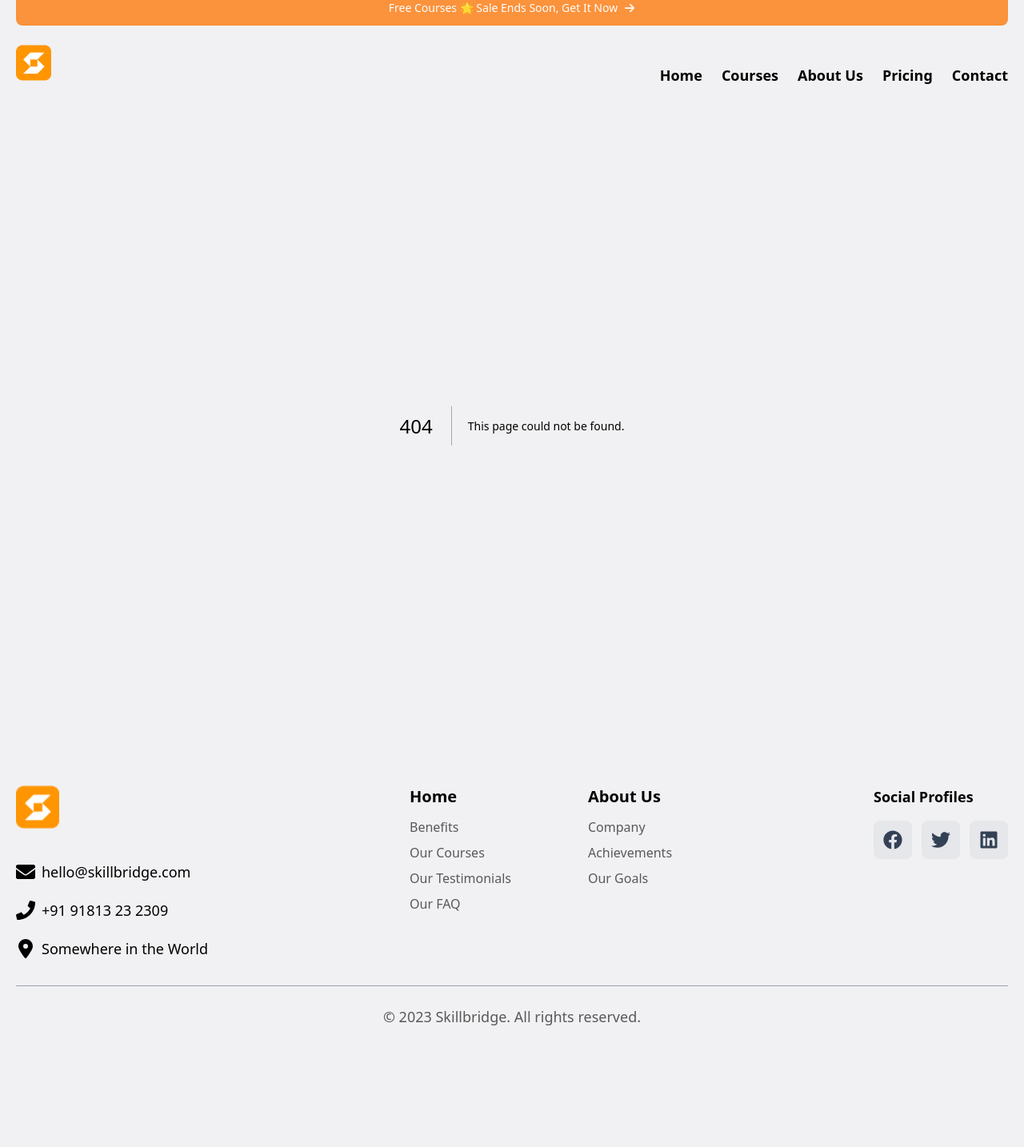
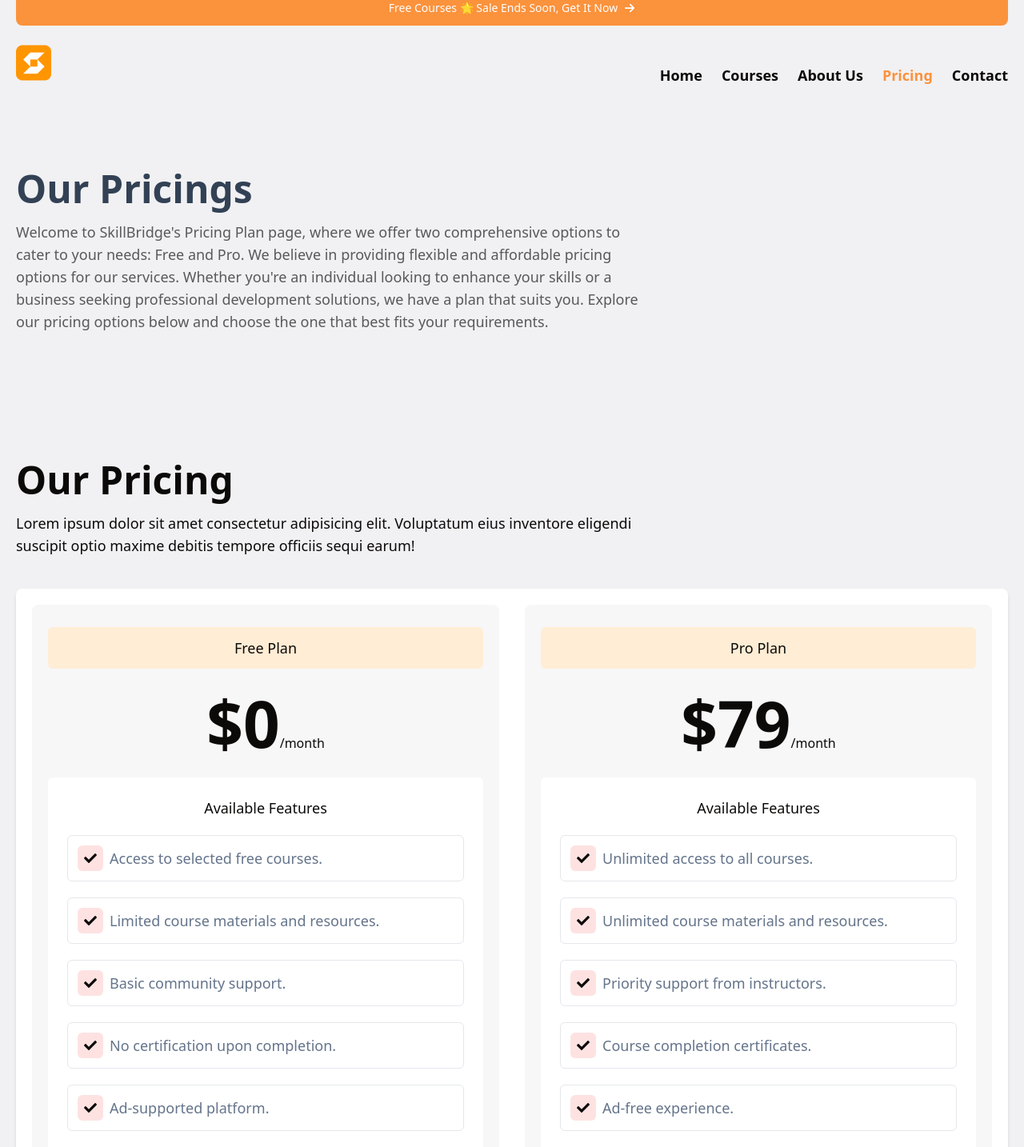
Before and after one commit to Rifkynur/modena-course, a Next.js app: page /pricing in a window 1280 px wide. Before the commit this address had no page. Shown: the part 36-1470 px from the top of the page at 80% size. Before the commit the page ends 1371 px from the top, so only its background shows below. Built offline with nearby package versions, Linux system fonts and the light colour scheme.

Commit message:
create pricing page

```diff
--- /dev/null
+++ b/src/app/courses/[id]/page.tsx
@@ -0,0 +1,7 @@
+import React from "react";
+
+const page = () => {
+  return <div>page</div>;
+};
+
+export default page;
--- /dev/null
+++ b/src/app/pricing/page.tsx
@@ -0,0 +1,16 @@
+import React from "react";
+import Hero from "@/components/page/pricing/Hero";
+import Price from "@/components/page/pricing/Price";
+import Faq from "@/components/page/home/Faq";
+
+const page = () => {
+  return (
+    <div className="min-h-screen container">
+      <Hero />
+      <Price />
+      <Faq />
+    </div>
+  );
+};
+
+export default page;
--- a/src/components/layout/Footer.tsx
+++ b/src/components/layout/Footer.tsx
@@ -10,6 +10,7 @@ import { FaLocationDot } from "react-icons/fa6";
 
 const Footer = () => {
   return (
+    <div className="bg-white mt-8 lg:mt-10">
       <div className="container py-[50px]">
         <div className=" flex flex-col gap-6 md:flex-row md:justify-between pb-8">
           <div className="flex flex-col gap-7 items-start lg:gap-10">
@@ -71,6 +72,7 @@ const Footer = () => {
           </p>
         </div>
       </div>
+    </div>
   );
 };
 
--- a/src/components/layout/Navbar.tsx
+++ b/src/components/layout/Navbar.tsx
@@ -73,7 +73,12 @@ const Navbar = () => {
             </Link>
           </li>
           <li>
-            <Link href={"/"}>Pricing</Link>
+            <Link
+              href={"/pricing"}
+              className={`${pathname == "/pricing" ? "text-orange-400" : ""}`}
+            >
+              Pricing
+            </Link>
           </li>
           <li>
             <Link href={"/"}>Contact</Link>
--- a/src/components/page/aboutUs/Hero.tsx
+++ b/src/components/page/aboutUs/Hero.tsx
@@ -1,5 +1,4 @@
 import React from "react";
-import AboutCard from "./AboutCard";
 
 const Hero = () => {
   return (
--- a/src/components/page/home/Faq.tsx
+++ b/src/components/page/home/Faq.tsx
@@ -11,8 +11,8 @@ import { faq } from "@/app/data/home";
 
 const Faq = () => {
   return (
-    <section className="py-8 flex flex-col gap-4 items-start  md:py-10 lg:py-20 md:justify-between lg:flex-row">
-      <div className="flex flex-col gap-4 items-start">
+    <section className="py-8 flex flex-col gap-4 items-start bg-white rounded-lg p-6 md:py-10 lg:py-20 md:justify-between lg:p-16 lg:flex-row ">
+      <div className="flex flex-col gap-4 items-start max-w-[420px]">
         <div className="flex flex-col gap-2 lg:gap-4">
           <h2 className="font-bold text-3xl lg:text-5xl">
             Frequently Asked Questions
@@ -27,7 +27,7 @@ const Faq = () => {
           See All FAQ&apos;s
         </Button>
       </div>
-      <div className="mt-10 p-4 flex flex-col gap-4 md:gap-8 w-full md:flex-1 md:max-w-[800px] bg-slate-50 md:p-8">
+      <div className="mt-10 p-4 flex flex-col gap-4 md:gap-8 w-full md:flex-1 md:max-w-[800px] md:p-8">
         {faq.map((data) => {
           return (
             <Accordion type="single" collapsible key={data.id}>
--- a/src/components/page/home/OurCoursesCard.tsx
+++ b/src/components/page/home/OurCoursesCard.tsx
@@ -1,36 +1,68 @@
-import React from 'react'
-import { Badge } from '@/components/ui/badge'
-import { Button } from '@/components/ui/button'
+"use client";
+import React from "react";
+import { Badge } from "@/components/ui/badge";
+import { Button } from "@/components/ui/button";
+import { useRouter } from "next/navigation";
 
 type OurCoursesCardProps = {
-        id?:string,
-        img: string,
-        times:string,
-        levels:string,
-        teacher:string,
-        title:string,
-        description:string
-}
+  id?: string;
+  img: string;
+  times: string;
+  levels: string;
+  teacher: string;
+  title: string;
+  description: string;
+};
 
-const OurCoursesCard = ({description,img,levels,teacher,times,title}:OurCoursesCardProps) => {
+const OurCoursesCard = ({
+  description,
+  img,
+  levels,
+  teacher,
+  times,
+  title,
+}: OurCoursesCardProps) => {
+  const router = useRouter();
+  const handleToCourses = () => {
+    router.push("/courses");
+  };
   return (
-    <div className='p-6 rounded-lg bg-white flex flex-col gap-6 justify-between'>
-        <div className='rounded-lg h-[172px] md:h-[200px] lg:h-[300px] bg-slate-400'><img src={img} alt="img" className='w-full h-full object-cover rounded-lg'/></div>
-        <div className=''>
-          <div className='flex flex-col md:flex-row md:items-center md:justify-between'>
-            <div className='flex gap-2'>
-              <Badge variant={'outline'} className='bg-white'>{times}</Badge>
-              <Badge variant={'outline'} className='bg-white'>{levels}</Badge>
-            </div>
-            <h4 className='font-medium my-4 md:my-0 '>By {teacher}</h4>
+    <div className="p-6 rounded-lg bg-white flex flex-col gap-6 justify-between">
+      <div className="rounded-lg h-[172px] md:h-[200px] lg:h-[300px] bg-slate-400">
+        <img
+          src={img}
+          alt="img"
+          className="w-full h-full object-cover rounded-lg"
+        />
+      </div>
+      <div className="">
+        <div className="flex flex-col md:flex-row md:items-center md:justify-between">
+          <div className="flex gap-2">
+            <Badge variant={"outline"} className="bg-white">
+              {times}
+            </Badge>
+            <Badge variant={"outline"} className="bg-white">
+              {levels}
+            </Badge>
           </div>
-          <h2 className='mb-3 text-lg font-semibold md:text-xl md:mt-6 lg:text-2xl'>{title}</h2>
-          <p className='text-sm md:text-base text-gray-600 lg:text-lg'>{description}</p>
+          <h4 className="font-medium my-4 md:my-0 ">By {teacher}</h4>
         </div>
+        <h2 className="mb-3 text-lg font-semibold md:text-xl md:mt-6 lg:text-2xl">
+          {title}
+        </h2>
+        <p className="text-sm md:text-base text-gray-600 lg:text-lg">
+          {description}
+        </p>
+      </div>
 
-        <Button className='bg-slate-200 text-black font-medium hover:bg-slate-400 md:text-lg '>Get it Now</Button>
+      <Button
+        className="bg-slate-200 text-black font-medium hover:bg-slate-400 md:text-lg "
+        onClick={handleToCourses}
+      >
+        Get it Now
+      </Button>
     </div>
-  )
-}
+  );
+};
 
-export default OurCoursesCard
+export default OurCoursesCard;
--- a/src/components/page/home/OurPricingCard.tsx
+++ b/src/components/page/home/OurPricingCard.tsx
@@ -1,29 +1,32 @@
-import React from 'react'
-import { Button } from '@/components/ui/button'
-import { FaCheck,FaTimes } from "react-icons/fa";
+import React from "react";
+import { Button } from "@/components/ui/button";
+import { FaCheck, FaTimes } from "react-icons/fa";
 
 type features = {
-        id: number,
-        available : boolean,
-        detailFeature : string
-      }
+  id: number;
+  available: boolean;
+  detailFeature: string;
+};
 type OurPricingCardProps = {
-    id?:number,
-    plan : string,
-    price : string,
-    features : features[]
-}
+  id?: number;
+  plan: string;
+  price: string;
+  features: features[];
+};
 
-const OurPricingCard = ({features,plan,price,id}:OurPricingCardProps) => {
+const OurPricingCard = ({ features, plan, price, id }: OurPricingCardProps) => {
   return (
-    <div className='bg-[#F7F7F8] px-5 py-7 rounded-lg flex flex-col gap-7'>
-        <div className='bg-red-100 p-3 rounded-md'>
-            <p className='text-center font-medium md:text-lg '>{plan}</p>
+    <div className="bg-[#F7F7F8] px-5 py-7 rounded-lg flex flex-col gap-7">
+      <div className="bg-orange-100 p-3 rounded-md">
+        <p className="text-center font-medium md:text-lg ">{plan}</p>
       </div>
-        <h2 className='text-center text-5xl font-bold md:text-6xl lg:text-[80px]'>${price}<span className='text-sm font-medium md:text-base'>/month</span></h2>
-        <div className='p-5 rouned-md bg-white rounded-md lg:p-6' >
-            <h4 className='text-center text-lg font-medium'>Available Features</h4>
-              {features.map((data, index) => (
+      <h2 className="text-center text-5xl font-bold md:text-6xl lg:text-[80px]">
+        ${price}
+        <span className="text-sm font-medium md:text-base">/month</span>
+      </h2>
+      <div className="p-5 rouned-md bg-white rounded-md lg:p-6">
+        <h4 className="text-center text-lg font-medium">Available Features</h4>
+        {features.map((data, index) =>
           data.available ? (
             <div
               key={index}
@@ -37,19 +40,25 @@ const OurPricingCard = ({features,plan,price,id}:OurPricingCardProps) => {
               </p>
             </div>
           ) : (
-                       <div className='flex items-start gap-2 mt-5 p-3 rounded-md border border-gray-200 lg:items-center' key={data.id}>
-                            <div className='w-fit p-2 rounded-md border'>
-                                <FaTimes/>
+            <div
+              className="flex items-start gap-2 mt-5 p-3 rounded-md border border-gray-200 lg:items-center"
+              key={data.id}
+            >
+              <div className="w-fit p-2 rounded-md border">
+                <FaTimes />
               </div>
-                            <p className='text-sm text-slate-500 lg:text-lg'>{data.detailFeature}</p>
+              <p className="text-sm text-slate-500 lg:text-lg">
+                {data.detailFeature}
+              </p>
             </div>
           )
-                    ))}
+        )}
+      </div>
+      <Button className="bg-orange-400 hover:bg-orange-500 lg:text-lg">
+        Get Started
+      </Button>
+    </div>
+  );
+};
 
-        </div>
-        <Button className='bg-orange-400 hover:bg-orange-500 lg:text-lg'>Get Started</Button>
-    </div>
-  )
-}
-
-export default OurPricingCard
+export default OurPricingCard;
--- /dev/null
+++ b/src/components/page/pricing/Hero.tsx
@@ -0,0 +1,22 @@
+import React from "react";
+
+const Hero = () => {
+  return (
+    <div className="flex flex-col gap-4 md:gap-4 py-8 md:py-10 lg:py-20">
+      <h1 className="text-slate-700 font-semibold text-3xl md:w-[400px] lg:w-[700px] lg:text-5xl">
+        Our Pricings
+      </h1>
+      <p className="text-[#59595A] text-sm md:max-w-[350px] lg:max-w-[800px] lg:text-lg">
+        Welcome to SkillBridge's Pricing Plan page, where we offer two
+        comprehensive options to cater to your needs: Free and Pro. We believe
+        in providing flexible and affordable pricing options for our services.
+        Whether you're an individual looking to enhance your skills or a
+        business seeking professional development solutions, we have a plan that
+        suits you. Explore our pricing options below and choose the one that
+        best fits your requirements.
+      </p>
+    </div>
+  );
+};
+
+export default Hero;
--- /dev/null
+++ b/src/components/page/pricing/Price.tsx
@@ -0,0 +1,33 @@
+import React from "react";
+import { Button } from "@/components/ui/button";
+import { ourPrice } from "@/app/data/home";
+import OurPricingCard from "../home/OurPricingCard";
+
+const Price = () => {
+  return (
+    <section className="py-8 md:py-10 lg:py-20">
+      <div className="flex flex-col gap-4 items-start md:flex-row md:items-end md:justify-between">
+        <div className="flex flex-col gap-2 lg:gap-4">
+          <h2 className="font-bold text-3xl lg:text-5xl">Our Pricing</h2>
+          <p className="text-sm max-w-[833px] md:text-base lg:text-lg">
+            Lorem ipsum dolor sit amet consectetur adipisicing elit. Voluptatum
+            eius inventore eligendi suscipit optio maxime debitis tempore
+            officiis sequi earum!
+          </p>
+        </div>
+      </div>
+      <div className="mt-10 bg-white shadow-md p-5 w-full rounded-lg grid grid-cols-1 md:grid-cols-2 gap-5 lg:gap-8">
+        {ourPrice.map((data) => (
+          <OurPricingCard
+            key={data.id}
+            features={data.features}
+            plan={data.plan}
+            price={data.price}
+          />
+        ))}
+      </div>
+    </section>
+  );
+};
+
+export default Price;
```
Lines whose indentation alone changed are shown as unchanged.
